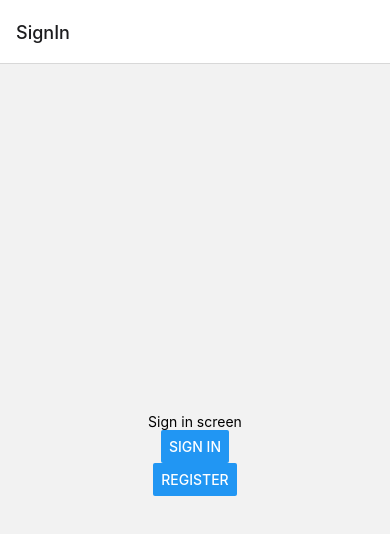
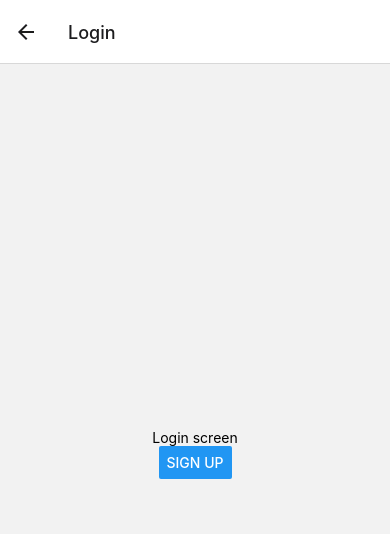
Before and after one commit to JSimko4/MTAA_FRONTEND, a React Native app: screen /Login in a window 390 px wide. Shown: the top 534 px of the page. Built offline with nearby package versions, Linux system fonts and the light colour scheme.

Commit message:
screens refactoring

```diff
--- a/App.js
+++ b/App.js
@@ -1,17 +1,9 @@
 import * as React from 'react';
 import { NavigationContainer } from '@react-navigation/native';
 import { createNativeStackNavigator } from '@react-navigation/native-stack';
-import SignIn from './screens/SignIn';
-import Registration from './screens/Registration';
-import { View, Text } from 'react-native';
-
-function HomeScreen() {
-    return (
-      <View style={{ flex: 1, alignItems: 'center', justifyContent: 'center' }}>
-        <Text>Home Screen</Text>
-      </View>
-    );
-  }
+import HomeScreen from './screens/HomeScreen';
+import RegistrationScreen from './screens/RegistrationScreen';
+import LoginScreen from './screens/LoginScreen';
 
 const Stack = createNativeStackNavigator();
 
@@ -23,10 +15,11 @@ export default function App(){
                 headerShown: false
             }}
             */
-            initialRouteName={"SignIn"}
+            initialRouteName={"Home"}
         >
-          <Stack.Screen name="SignIn" component={SignIn}/>
-          <Stack.Screen name="Registration" component={Registration}/>
+          <Stack.Screen name="Home" component={HomeScreen}/>
+          <Stack.Screen name="Login" component={LoginScreen}/>
+          <Stack.Screen name="Registration" component={RegistrationScreen}/>
 
         </Stack.Navigator>
       </NavigationContainer>
--- /dev/null
+++ b/globals.js
@@ -0,0 +1 @@
+const API_URL = 'https://fiit-mtaa-app4.azurewebsites.net/'
--- a/screens/SignIn.js
+++ b/screens/HomeScreen.js
@@ -1,9 +1,9 @@
 import { View, Button, Text } from 'react-native';
 
-export default function SignIn({navigation}) {
+export default function HomeScreen({navigation}) {
     return (
       <View style={{ flex: 1, alignItems: 'center', justifyContent: 'center' }}>
-        <Text>Sign in screen</Text><Button title="Sign in" onPress={() => alert("todo!")} />
+        <Text>HOME SCREEN</Text><Button title="Sign in" onPress={() => alert("todo!")} />
         <Button title="Register" onPress={() => navigation.push("Registration")} />
       </View>
     );
--- /dev/null
+++ b/screens/LoginScreen.js
@@ -0,0 +1,11 @@
+import { View, Button, Text } from 'react-native';
+
+export default function LoginScreen({navigation}) {
+  return (
+    <View style={{ flex: 1, alignItems: 'center', justifyContent: 'center' }}>
+
+    <Text>Login screen</Text>
+    <Button title="Sign up" onPress={() => alert("todo!")} />
+    </View>
+  );
+}
--- a/screens/Registration.js
+++ b/screens/RegistrationScreen.js
@@ -1,6 +1,6 @@
 import { View, Button, Text } from 'react-native';
 
-export default function Registration({navigation}) {
+export default function RegistrationScreen({navigation}) {
   return (
     <View style={{ flex: 1, alignItems: 'center', justifyContent: 'center' }}>
 
```
